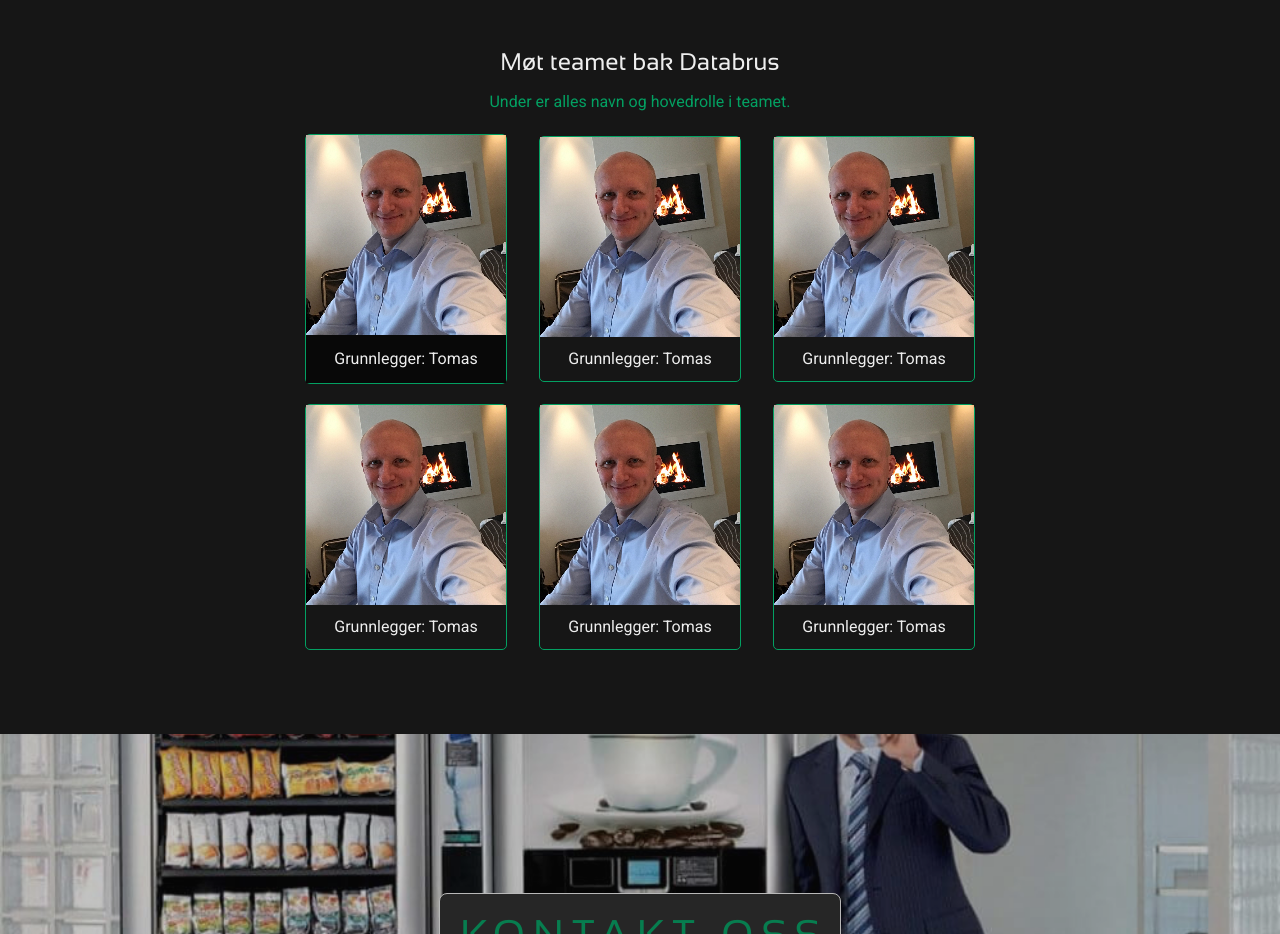
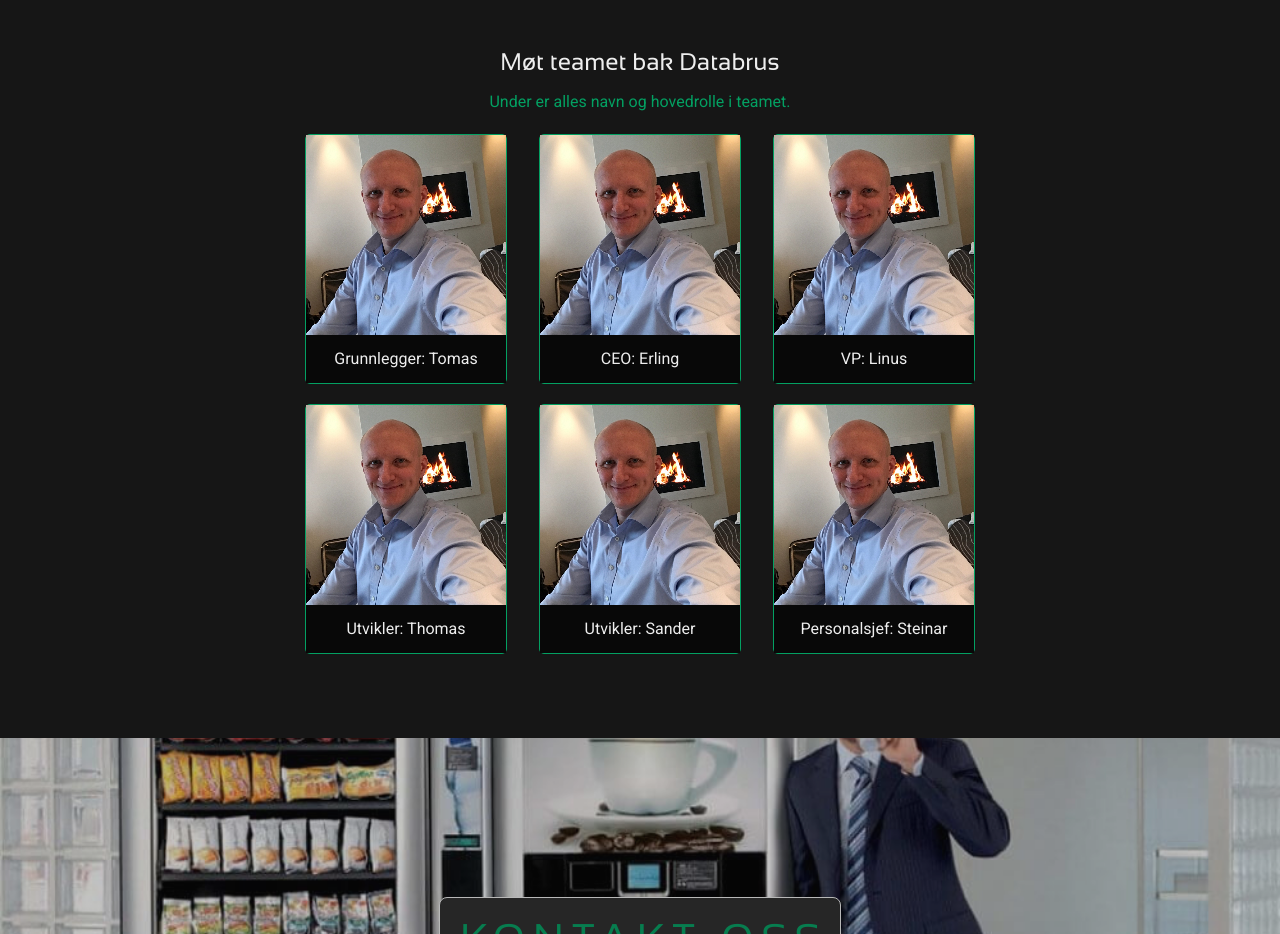
Before and after one commit to Databrus-3DAA/databrus.as, a Next.js app: page / in a window 1280 px wide. Shown: the part 2000-2934 px from the top of the page. Built offline with nearby package versions, Linux system fonts and the light colour scheme.

Commit message:
Gjort klart til bilder

```diff
--- a/pages/index.tsx
+++ b/pages/index.tsx
@@ -84,37 +84,49 @@ function Home() {
 							Under er alles navn og hovedrolle i teamet.
 						</p>
 						<div className={style.team}>
-							<div id="Tomas" className={style.teammember}>
-								<div className={style.teambilde}>
-									<Image src={Tomas} alt="Tomas" layout="responsive" />
-								</div>
-								<div className={style.teamname}>Grunnlegger: Tomas</div>
+
+						<div id="Tomas" className={style.teammember}>
+							<div className={style.teambilde}>
+								<Image src={Tomas} alt="Tomas" layout="responsive" />
 							</div>
+							<div className={style.teamname}>Grunnlegger: Tomas</div>
+						</div>
 
-							<div id="Tomas" className={style.teammember}>
-								<Image src={Tomas} alt="Tomas"/>
-								<p>Grunnlegger: Tomas</p>
+						<div id="Erling" className={style.teammember}>
+							<div className={style.teambilde}>
+								<Image src={Tomas} alt="Erling" layout="responsive" />
 							</div>
+							<div className={style.teamname}>CEO: Erling</div>
+						</div>
 
-							<div id="Tomas" className={style.teammember}>
-								<Image src={Tomas} alt="Tomas"/>
-								<p>Grunnlegger: Tomas</p>
+						<div id="Linus" className={style.teammember}>
+							<div className={style.teambilde}>
+								<Image src={Tomas} alt="Linus" layout="responsive" />
 							</div>
+							<div className={style.teamname}>VP: Linus</div>
+						</div>
 
-							<div id="Tomas" className={style.teammember}>
-								<Image src={Tomas} alt="Tomas"/>
-								<p>Grunnlegger: Tomas</p>
+						<div id="Thomas" className={style.teammember}>
+							<div className={style.teambilde}>
+								<Image src={Tomas} alt="Thomas" layout="responsive" />
 							</div>
+							<div className={style.teamname}>Utvikler: Thomas</div>
+						</div>
 
-							<div id="Tomas" className={style.teammember}>
-								<Image src={Tomas} alt="Tomas"/>
-								<p>Grunnlegger: Tomas</p>
+						<div id="Sander" className={style.teammember}>
+							<div className={style.teambilde}>
+								<Image src={Tomas} alt="Sander" layout="responsive" />
 							</div>
+							<div className={style.teamname}>Utvikler: Sander</div>
+						</div>
 
-							<div id="Tomas" className={style.teammember}>
-								<Image src={Tomas} alt="Tomas"/>
-								<p>Grunnlegger: Tomas</p>
+						<div id="Steinar" className={style.teammember}>
+							<div className={style.teambilde}>
+								<Image src={Tomas} alt="Steinar" layout="responsive" />
 							</div>
+							<div className={style.teamname}>Personalsjef: Steinar</div>
+						</div>
+
 						</div>
 					</div>
 
```
